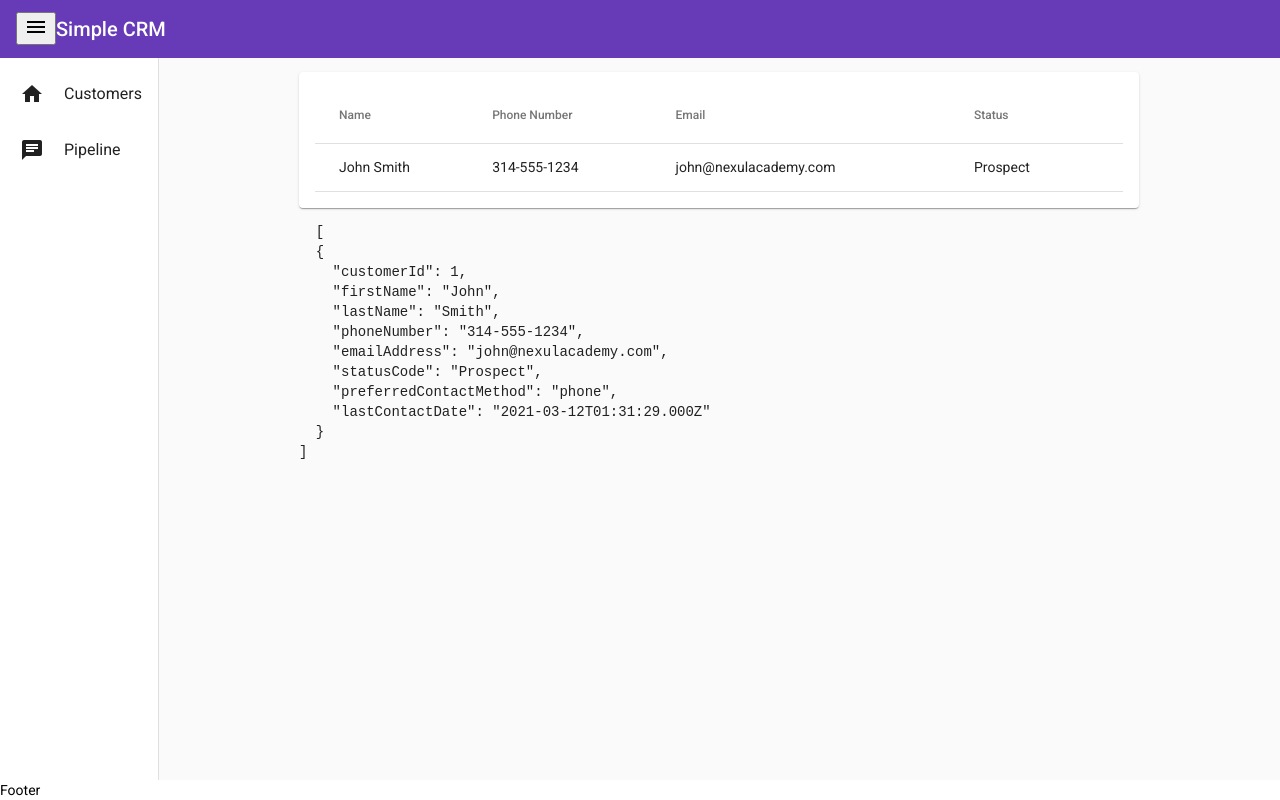
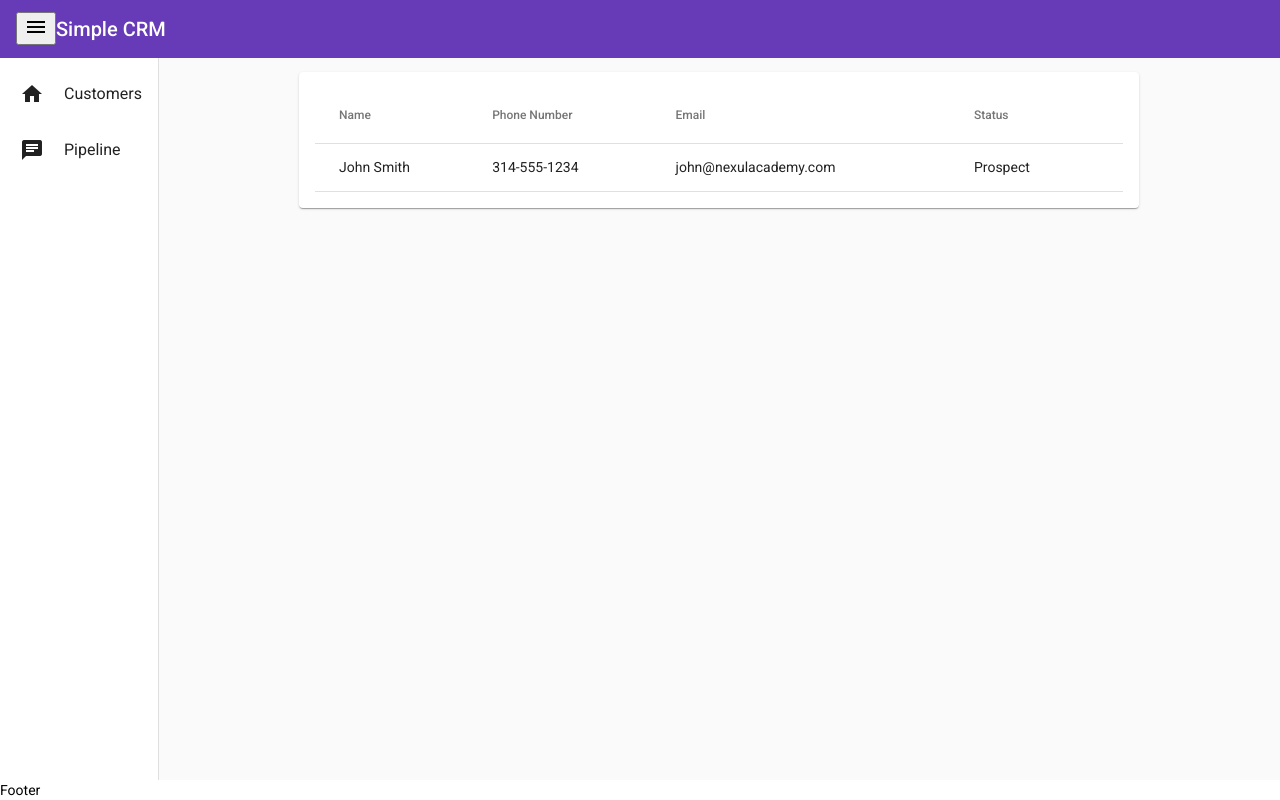
Before and after one commit to c-bec-k/aspnet-core-fundamentals-v3, an Angular app in the folder aspnet-core-fundamentals-v3/simple-crm-cli/: page /customers in a window 1280 px wide. Built offline with nearby package versions, Linux system fonts and the light colour scheme.

Commit message:
removed pipe code

```diff
--- a/aspnet-core-fundamentals-v3/simple-crm-cli/src/app/customer/customer-list-page/customer-list-page.component.html
+++ b/aspnet-core-fundamentals-v3/simple-crm-cli/src/app/customer/customer-list-page/customer-list-page.component.html
@@ -21,7 +21,4 @@
     <tr mat-row *matRowDef="let row; columns: displayColumns;"></tr>
   </table>
 </mat-card>
-<pre>
-  {{ customers$ | async | json }}
-</pre>
 </section>
```
